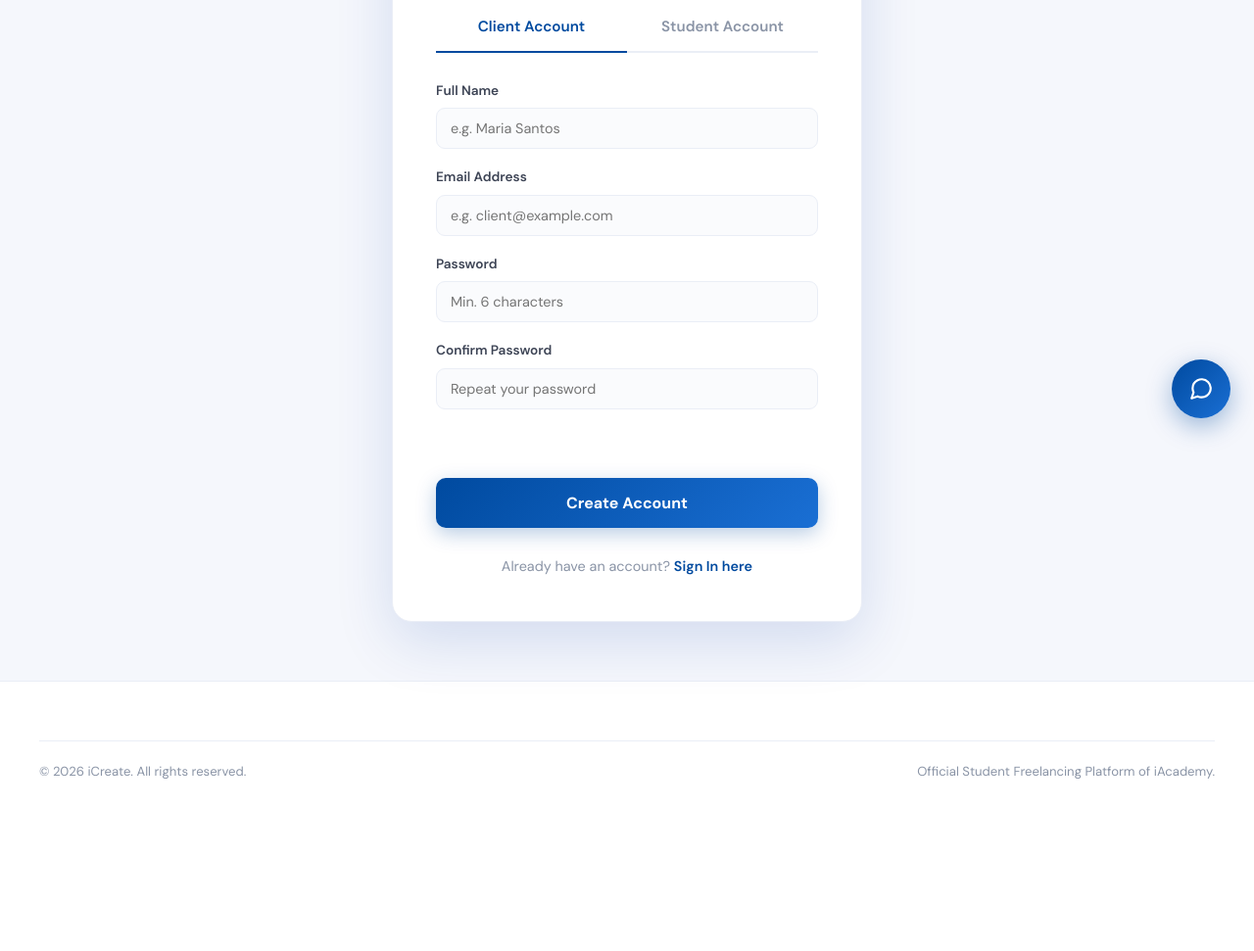
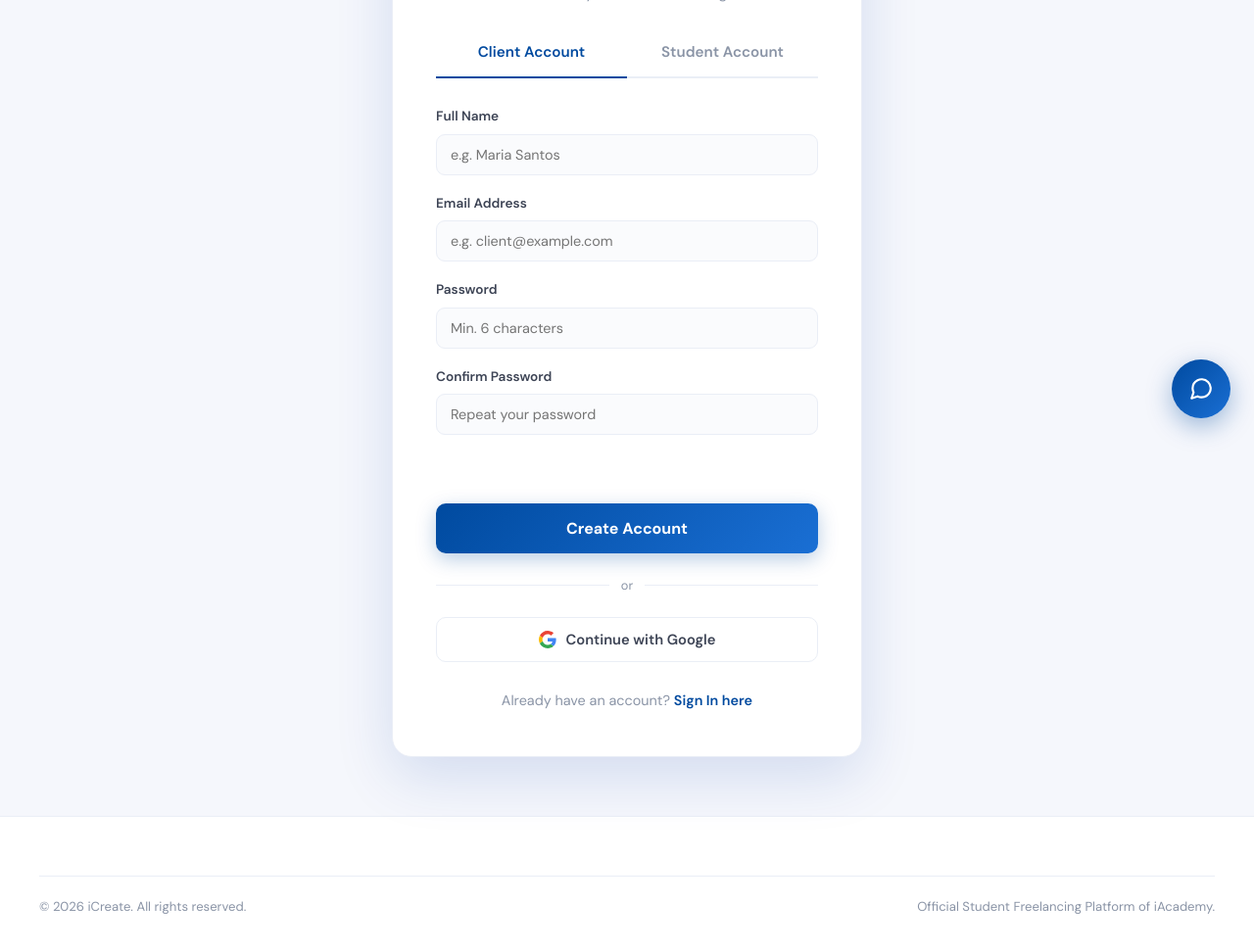
Before and after one commit to Santinas/software-engineering2, a website: page signup.html in a window 1280 px wide. Shown: the part 349-1320 px from the top of the page at 98% size. Before the commit the page ends 1196 px from the top, so only its background shows below. Drawn offline with nearby package versions, Linux system fonts and the light colour scheme; no server answers.

Commit message:
finalized1

```diff
--- a/signup.html
+++ b/signup.html
@@ -1,4 +1,4 @@
-<!DOCTYPE html>
+g<!DOCTYPE html>
 <html lang="en">
 <head>
   <meta charset="UTF-8" />
@@ -174,6 +174,25 @@
         <div id="captcha-mount" style="margin-bottom:20px;display:flex;justify-content:center;"></div>
 
         <button type="submit" class="form-submit" id="signup-btn">Create Account</button>
+
+        <div style="display:flex;align-items:center;gap:12px;margin:22px 0;">
+          <div style="flex:1;height:1px;background:var(--gray-light);"></div>
+          <span style="font-size:.8rem;color:var(--gray-mid);">or</span>
+          <div style="flex:1;height:1px;background:var(--gray-light);"></div>
+        </div>
+
+        <button type="button" onclick="loginWithGoogle(this)"
+          style="width:100%;padding:12px;display:flex;align-items:center;justify-content:center;gap:10px;background:#fff;border:1.5px solid var(--gray-light);border-radius:10px;cursor:pointer;font-family:'DM Sans',sans-serif;font-size:.92rem;font-weight:600;color:var(--gray-dark);transition:var(--transition);"
+          onmouseover="this.style.borderColor='var(--blue-mid)';this.style.background='var(--blue-pale)'"
+          onmouseout="this.style.borderColor='var(--gray-light)';this.style.background='#fff'">
+          <svg width="18" height="18" viewBox="0 0 48 48">
+            <path fill="#EA4335" d="M24 9.5c3.54 0 6.71 1.22 9.21 3.6l6.85-6.85C35.9 2.38 30.47 0 24 0 14.62 0 6.51 5.38 2.56 13.22l7.98 6.19C12.43 13.72 17.74 9.5 24 9.5z"/>
+            <path fill="#4285F4" d="M46.98 24.55c0-1.57-.15-3.09-.38-4.55H24v9.02h12.94c-.58 2.96-2.26 5.48-4.78 7.18l7.73 6c4.51-4.18 7.09-10.36 7.09-17.65z"/>
+            <path fill="#FBBC05" d="M10.53 28.59c-.48-1.45-.76-2.99-.76-4.59s.27-3.14.76-4.59l-7.98-6.19C.92 16.46 0 20.12 0 24c0 3.88.92 7.54 2.56 10.78l7.97-6.19z"/>
+            <path fill="#34A853" d="M24 48c6.48 0 11.93-2.13 15.89-5.81l-7.73-6c-2.15 1.45-4.92 2.3-8.16 2.3-6.26 0-11.57-4.22-13.47-9.91l-7.98 6.19C6.51 42.62 14.62 48 24 48z"/>
+          </svg>
+          Continue with Google
+        </button>
       </form>
 
       <p style="text-align: center; margin-top: 28px; font-size: 0.9rem; color: var(--gray-mid);">
@@ -192,7 +211,7 @@
   </div>
 </footer>
 
-<script src="main.js?v=8"></script>
+<script src="main.js?v=5"></script>
 <script src="chat.js?v=5"></script>
 <script src="https://challenges.cloudflare.com/turnstile/v0/api.js?onload=onTurnstileLoad" async defer></script>
 <script>
@@ -217,6 +236,24 @@
     turnstileToken = '';
     if (turnstileWidgetId !== null && window.turnstile) {
       turnstile.reset(turnstileWidgetId);
+    }
+  }
+
+  async function loginWithGoogle(btn) {
+    try {
+      if (btn) { btn.disabled = true; btn.style.opacity = '.7'; }
+      const supabase = await getSupabase();
+      const { error } = await supabase.auth.signInWithOAuth({
+        provider: 'google',
+        options: { redirectTo: window.location.origin + '/index.html' }
+      });
+      if (error) throw error;
+      // The browser now navigates to Google; on return, main.js verifies
+      // the session and logs the user in automatically.
+    } catch (err) {
+      console.error('Google sign-in error:', err);
+      alert(err.message || 'Google sign-in failed. Please try again.');
+      if (btn) { btn.disabled = false; btn.style.opacity = '1'; }
     }
   }
 
```
Also changed, not shown: login.html (+37 -0 lines).
